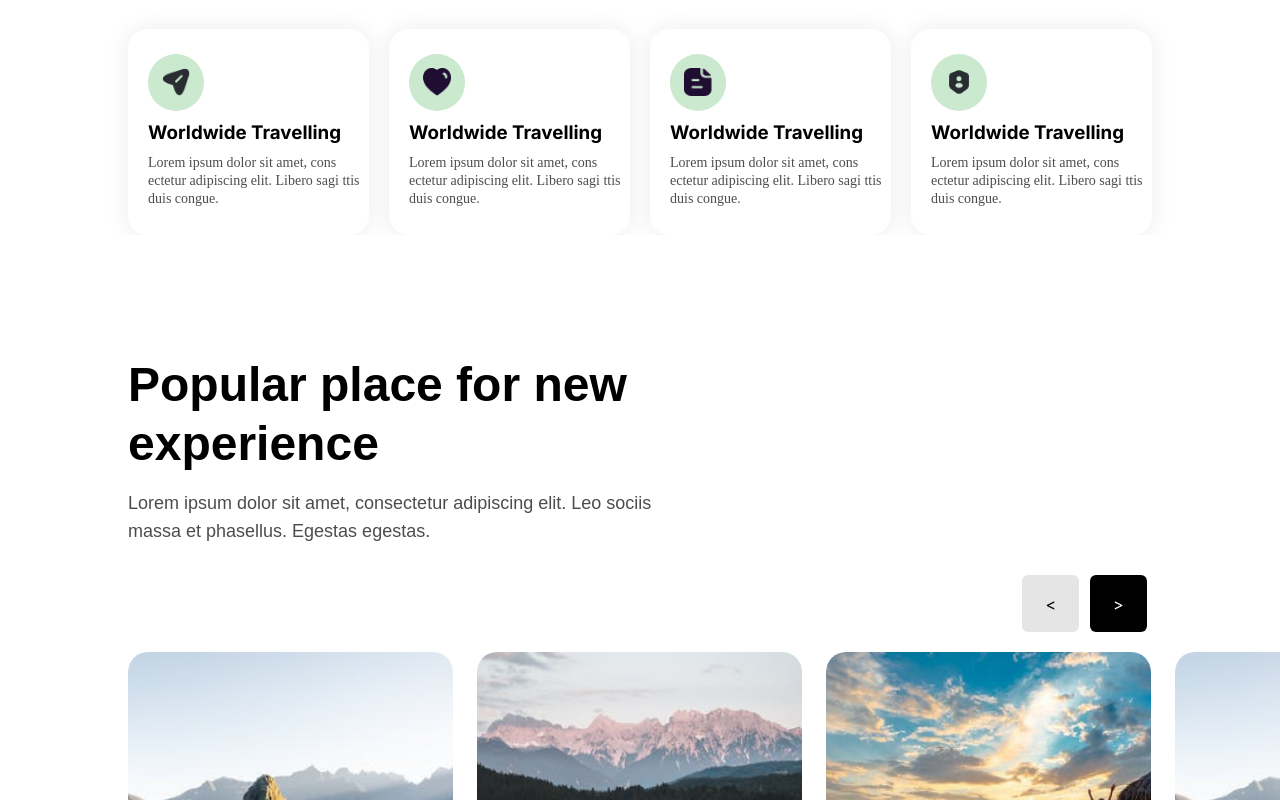
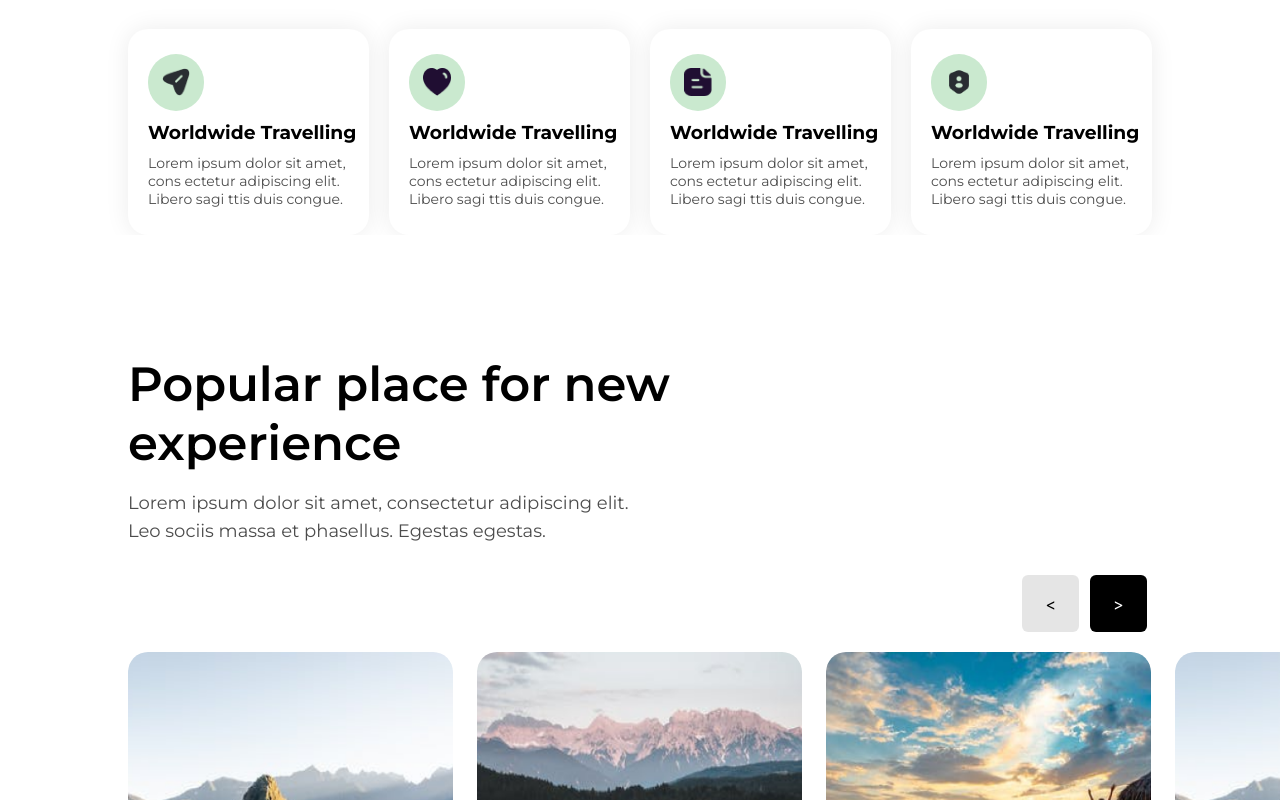
Before and after one commit to mgnkgn/tourdot-ui, a Next.js app: page / in a window 1280 px wide. Shown: the part 1120-1920 px from the top of the page. Built offline with nearby package versions, Linux system fonts and the light colour scheme.

Commit message:
font-style

```diff
--- a/pages/index.js
+++ b/pages/index.js
@@ -20,6 +20,10 @@
         <meta name="description" content="Generated by create next app" />
         <meta name="viewport" content="width=device-width, initial-scale=1" />
         <link rel="icon" href="/favicon.ico" />
+        <link
+          href="https://fonts.googleapis.com/css2?family=Montserrat:ital,wght@0,100;0,200;0,300;0,400;0,500;0,600;0,700;0,800;0,900;1,100;1,200;1,300;1,400;1,500;1,600;1,700;1,800;1,900&display=swap"
+          rel="stylesheet"
+        ></link>
       </Head>
       <main className={`${styles.main} ${inter.className}`}>
         <HeaderCt />
--- a/styles/Customers.module.css
+++ b/styles/Customers.module.css
@@ -43,6 +43,7 @@
 }
 .customerInfo h4 {
   color: #000;
+  font-family: "Montserrat", sans-serif;
 }
 
 .infoCt {
@@ -131,9 +132,9 @@
 }
 @media screen and (max-width: 950px) {
   .card_row2 p {
-    font-size: 10px;
+    font-size: 9px;
     width: fit-content;
-    line-height: 15px;
+    line-height: 12px;
   }
   .customerInfo h4 {
     font-size: 12px;
--- a/styles/Services.module.css
+++ b/styles/Services.module.css
@@ -80,6 +80,11 @@
   line-height: 18px;
   color: rgba(0, 0, 0, 0.7);
 }
+.row2 h3,
+.row3 h3,
+.row1 h3 {
+  font-family: "Montserrat";
+}
 
 @media screen and (max-width: 910px) {
   .upperh2 {
--- a/styles/globals.css
+++ b/styles/globals.css
@@ -119,3 +119,10 @@
   width: 100px;
   cursor: pointer;
 }
+html {
+  font-family: "Montserrat", sans-serif;
+}
+
+body {
+  font-family: inherit;
+}
```
